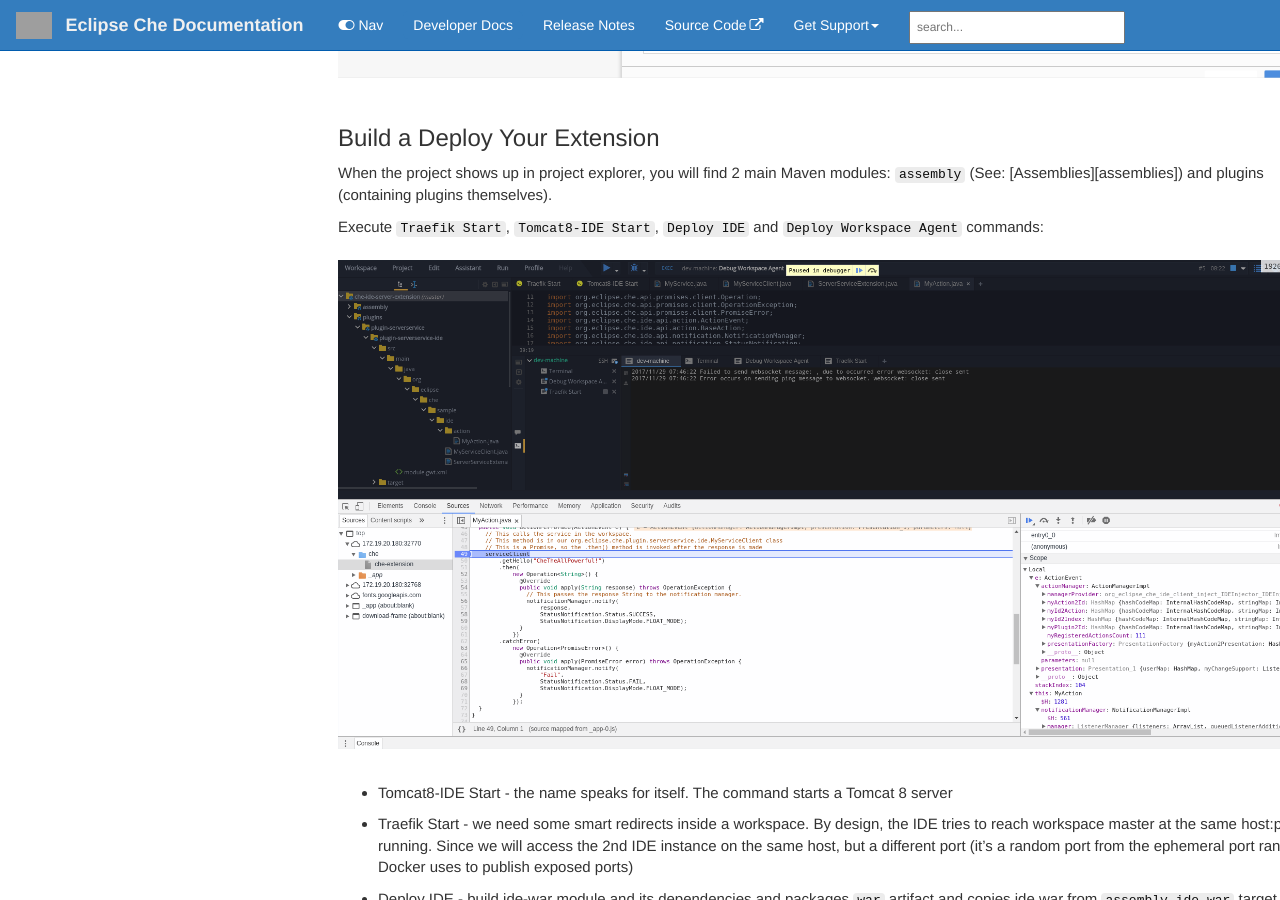
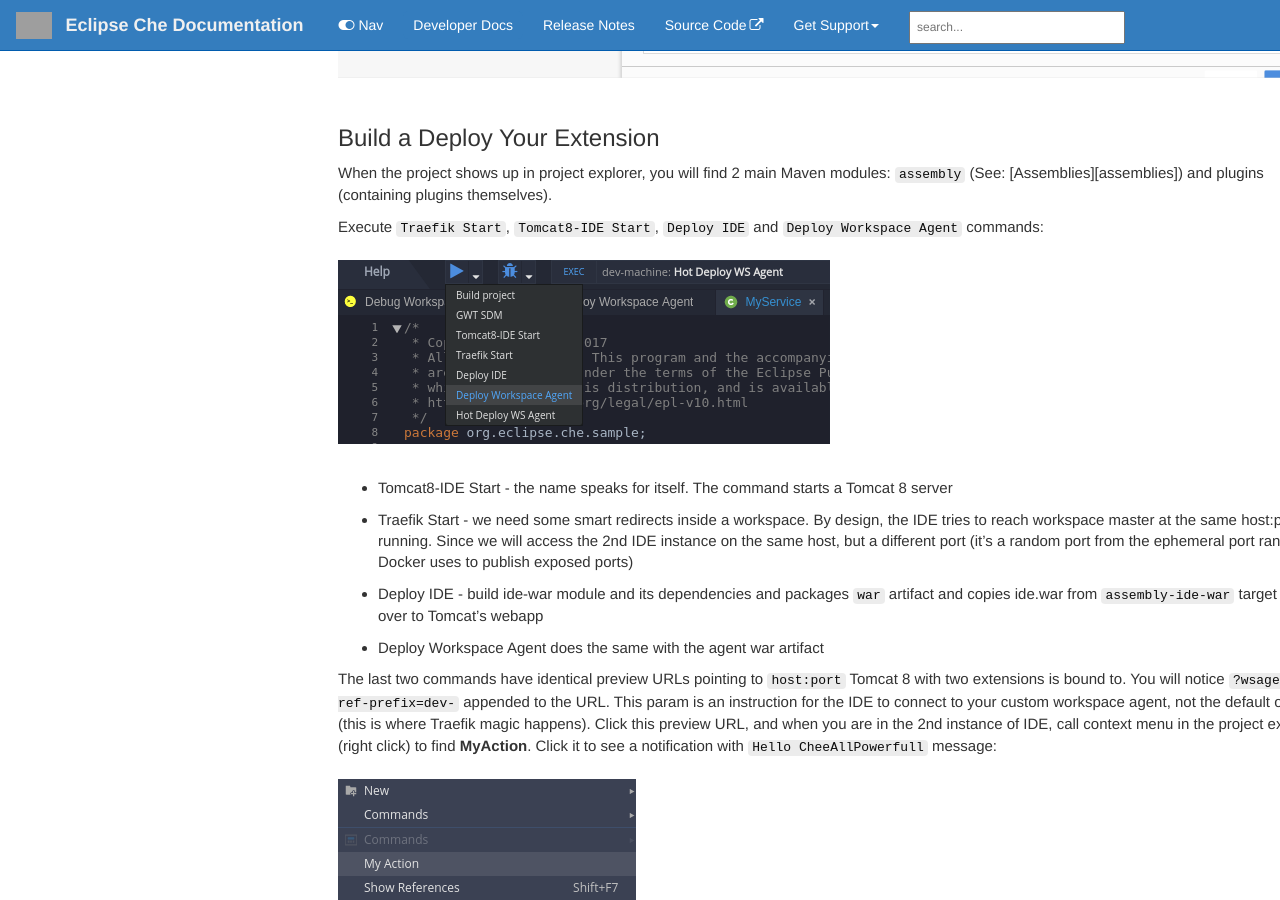
Before and after one commit to kelvinninja1/codenvy.github.io, a Jekyll site: the page built from pages/developer/developer.md, in a window 1280 px wide and 900 px high, scrolled down 922 px. Built offline with Jekyll 4.4.1, drawn with Linux system fonts in a browser that asks for light colours; nearby versions of some CDN libraries; comment, search, counter and statistics services are not loaded; grey boxes are pictures that could not be loaded.

Commit message:
Update developer.md

```diff
--- a/pages/developer/developer.md
+++ b/pages/developer/developer.md
@@ -27,7 +27,7 @@
 
 Execute `Traefik Start`, `Tomcat8-IDE Start`, `Deploy IDE` and `Deploy Workspace Agent` commands:
 
-{% include image.html file="devel/debug_chrome.png" %}
+{% include image.html file="devel/commands.png" %}
 
 * Tomcat8-IDE Start - the name speaks for itself. The command starts a Tomcat 8 server
 * Traefik Start - we need some smart redirects inside a workspace. By design, the IDE tries to reach workspace master at the same host:port it is running. Since we will access the 2nd IDE instance on the same host, but a different port (it's a random port from the ephemeral port range that Docker uses to publish exposed ports)
```
